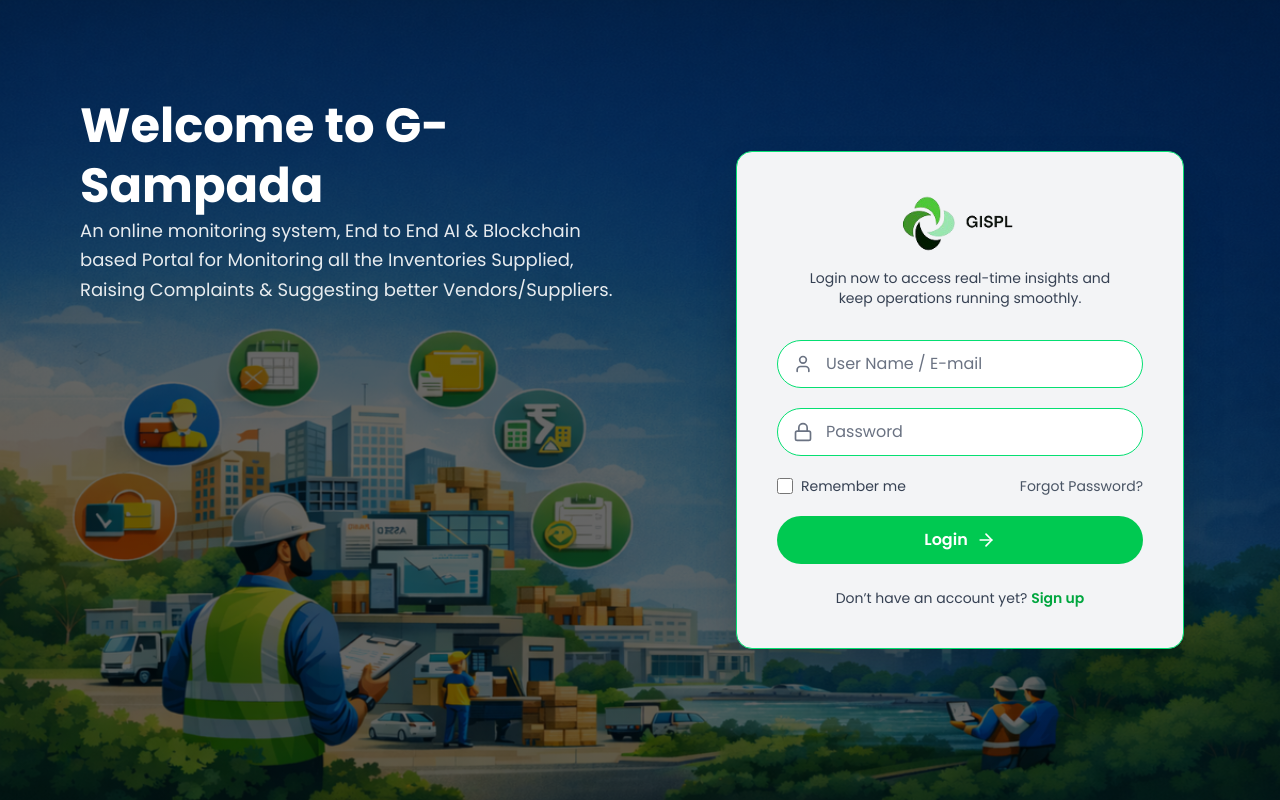
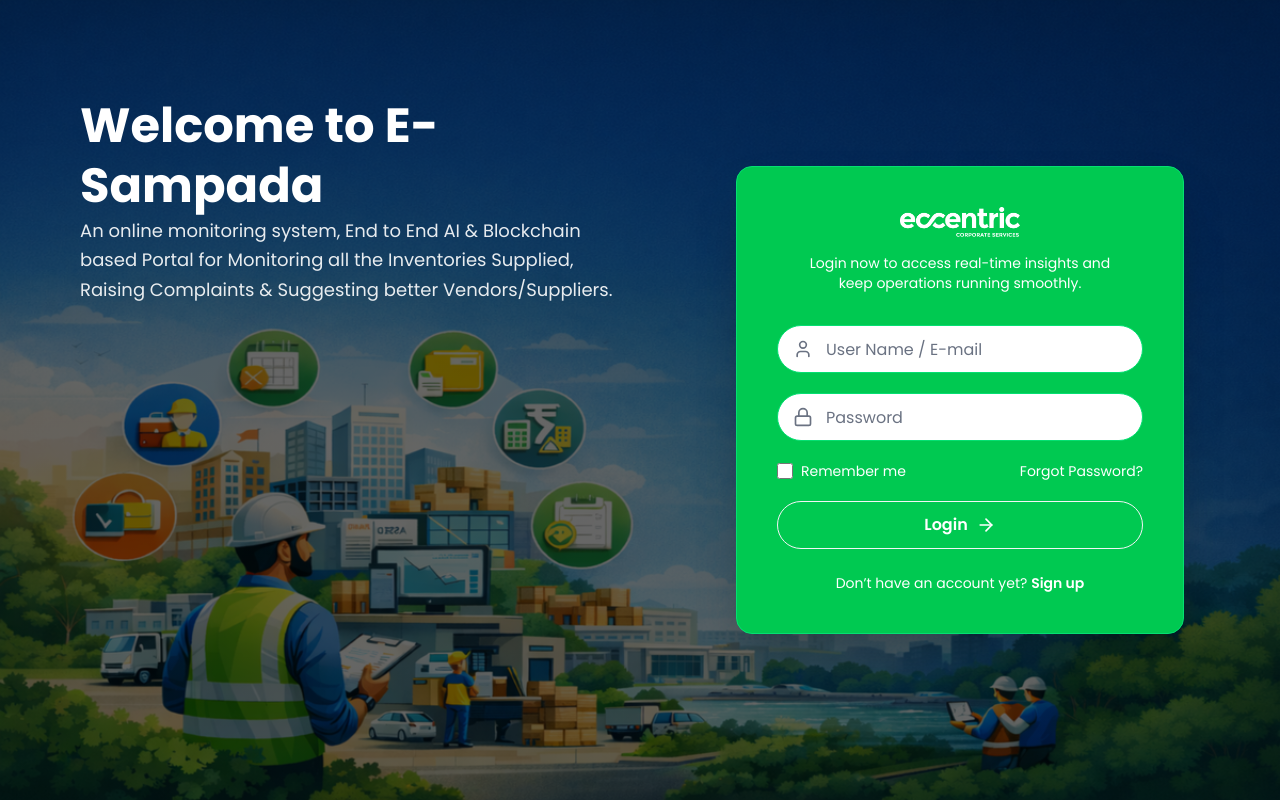
Before and after one commit to Jai892289/es, a Next.js app in the folder frontend/: page /login in a window 1280 px wide. Built offline with nearby package versions, Linux system fonts and the light colour scheme.

Commit message:
updated login screen

```diff
--- a/frontend/src/app/components/Sidebar.tsx
+++ b/frontend/src/app/components/Sidebar.tsx
@@ -298,9 +298,9 @@
         {/* LOGO */}
         <div className="p-6 flex justify-center shrink-0">
           <Image
-            src="/sidebarIcon.png"
+            src="/eccentriclogo.png"
             alt="logo"
-            width={collapsed ? 0 : 100}
+            width={collapsed ? 0 : 180}
             height={100}
             className="object-contain transition-all duration-300"
           />
--- a/frontend/src/app/login/page.tsx
+++ b/frontend/src/app/login/page.tsx
@@ -98,7 +98,7 @@
           {/* Text Content */}
           <div className="max-w-2xl z-10 ">
             <h1 className="text-5xl font-bold leading-tight mb-0">
-              Welcome to <span className="font-extrabold">G-Sampada</span>
+              Welcome to <span className="font-extrabold">E-Sampada</span>
             </h1>
 
             <p className="text-lg leading-relaxed opacity-90">
@@ -112,19 +112,19 @@
         {/* ================= RIGHT SIDE ================= */}
         <div className="flex items-center justify-center px-6">
 
-          <div className="bg-gray-100 rounded-2xl p-10 shadow-2xl border border-green-400 w-full max-w-md">
+          <div className="bg-green-500 rounded-2xl p-10 shadow-2xl border border-green-400 w-full max-w-md">
 
             {/* Logo + Text */}
             <div className="text-center mb-8">
               <Image
-                src="/mainIconnew.png"
+                src="/eccentriclogo.png"
                 alt="logo"
                 width={120}
                 height={40}
                 className="mx-auto mb-4"
               />
 
-              <p className="text-gray-700 text-sm">
+              <p className="text-white text-sm">
                 Login now to access real-time insights and
                 <br />
                 keep operations running smoothly.
@@ -161,7 +161,7 @@
 
               {/* Remember + Forgot */}
               <div className="flex items-center justify-between text-sm">
-                <label className="flex items-center gap-2 text-gray-700 cursor-pointer">
+                <label className="flex items-center gap-2 text-white cursor-pointer">
                   <input
                     type="checkbox"
                     checked={rememberMe}
@@ -173,7 +173,7 @@
 
                 <button
                   type="button"
-                  className="text-gray-600 hover:text-green-600 hover:underline cursor-pointer"
+                  className="text-white hover:text-green-600 hover:underline cursor-pointer"
                 >
                   Forgot Password?
                 </button>
@@ -189,18 +189,18 @@
               {/* Login Button */}
               <button
                 type="submit"
-                className="w-full h-12 bg-green-500 hover:bg-green-600 text-white cursor-pointer rounded-full font-semibold flex items-center justify-center gap-2 transition-all"
+                className="w-full h-12 border border-gray-100 bg-green-500 hover:bg-green-600 text-white cursor-pointer rounded-full font-semibold flex items-center justify-center gap-2 transition-all"
               >
                 Login
                 <ArrowRight className="h-5 w-5" />
               </button>
 
               {/* Signup */}
-              <p className="text-center text-gray-700 text-sm mt-6">
+              <p className="text-center text-white text-sm mt-6">
                 Don’t have an account yet?{" "}
                 <button
                   type="button"
-                  className="text-green-600 font-semibold hover:underline cursor-pointer"
+                  className="text-white font-semibold hover:underline cursor-pointer"
                 >
                   Sign up
                 </button>
```
Also changed, not shown: frontend/public/eccentriclogo.png (added).
